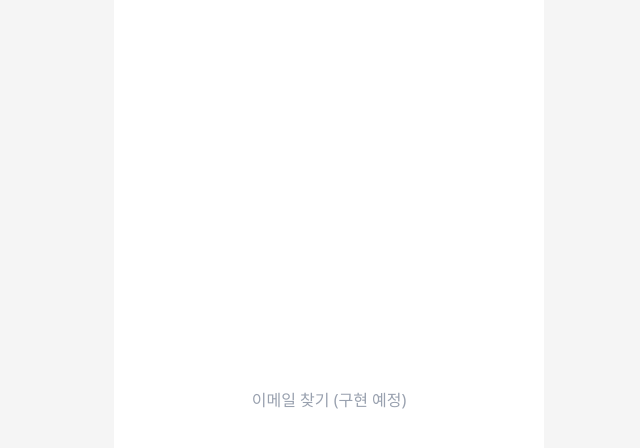
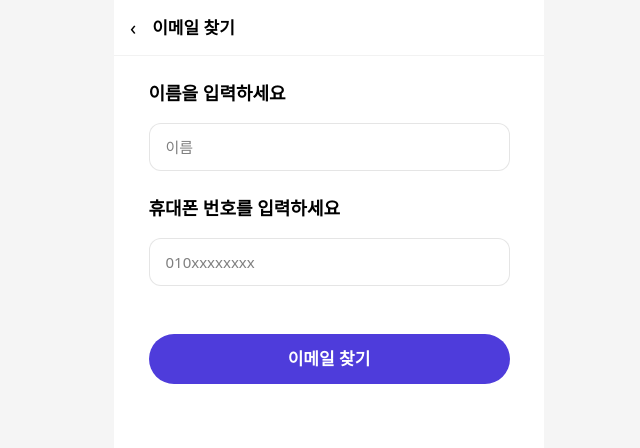
Before and after one commit to bookmarkproject/bookmark_web_react, a React (Vite) app: page /search/email in a window 1280 px wide. Shown: the top 448 px of the page, without its empty margins (311-951 px from the left). Built offline with nearby package versions, Linux system fonts and the light colour scheme.

Commit message:
feat : 이메일 찾기 UI 구현

```diff
--- a/src/pages/auth/SearchEmailPage.tsx
+++ b/src/pages/auth/SearchEmailPage.tsx
@@ -1,7 +1,54 @@
+import { useState } from 'react';
+import { useNavigate } from 'react-router-dom';
+
 export default function SearchEmailPage() {
+  const navigate = useNavigate();
+  const [name, setName] = useState('');
+  const [phone, setPhone] = useState('');
+
   return (
-    <div className="flex items-center justify-center min-h-screen">
-      <p className="text-gray-400">이메일 찾기 (구현 예정)</p>
+    <div className="min-h-screen flex flex-col">
+      {/* 헤더 */}
+      <div className="flex items-center px-4 h-[56px] border-b border-black/5">
+        <button onClick={() => navigate(-1)} className="p-2 -ml-2 text-xl">‹</button>
+        <h1 className="text-[17px] font-bold ml-2">이메일 찾기</h1>
+      </div>
+
+      {/* 본문 */}
+      <div className="flex-1 px-4 py-6">
+        <div className="w-full max-w-[361px] mx-auto flex flex-col">
+
+          <p className="text-[18px] font-bold">이름을 입력하세요</p>
+          <div className="mt-4">
+            <input
+              type="text"
+              placeholder="이름"
+              value={name}
+              onChange={(e) => setName(e.target.value)}
+              className="w-full h-[48px] px-4 rounded-[12px] text-[15px] outline-none border border-black/10 bg-white"
+            />
+          </div>
+
+          <p className="text-[18px] font-bold mt-6">휴대폰 번호를 입력하세요</p>
+          <div className="mt-4">
+            <input
+              type="tel"
+              placeholder="010xxxxxxxx"
+              value={phone}
+              onChange={(e) => setPhone(e.target.value.replace(/\D/g, '').slice(0, 11))}
+              className="w-full h-[48px] px-4 rounded-[12px] text-[15px] outline-none border border-black/10 bg-white"
+            />
+          </div>
+
+          <button
+            onClick={() => {}}
+            className="w-full h-[50px] rounded-[56px] bg-[#4E3CDB] text-white text-[17px] font-bold mt-12 active:opacity-80 transition-opacity"
+          >
+            이메일 찾기
+          </button>
+
+        </div>
+      </div>
     </div>
   );
 }
--- a/src/pages/auth/SearchEmailResultPage.tsx
+++ b/src/pages/auth/SearchEmailResultPage.tsx
@@ -1,7 +1,42 @@
+import { useNavigate, useLocation } from 'react-router-dom';
+
+function maskEmail(email: string): string {
+  const atIdx = email.indexOf('@');
+  return `${email.substring(0, 2)}****${email.substring(atIdx)}`;
+}
+
 export default function SearchEmailResultPage() {
+  const navigate = useNavigate();
+  const location = useLocation();
+  const email = location.state?.email as string | undefined;
+
   return (
-    <div className="flex items-center justify-center min-h-screen">
-      <p className="text-gray-400">이메일 찾기 결과 (구현 예정)</p>
+    <div className="min-h-screen flex flex-col">
+      {/* 헤더 */}
+      <div className="flex items-center px-4 h-[56px] border-b border-black/5">
+        <button onClick={() => navigate(-1)} className="p-2 -ml-2 text-xl">‹</button>
+        <h1 className="text-[17px] font-bold ml-2">이메일 찾기</h1>
+      </div>
+
+      {/* 본문 */}
+      <div className="flex-1 px-4 py-6">
+        <div className="w-full max-w-[361px] mx-auto flex flex-col">
+
+          <p className="text-[18px] font-bold">발견된 이메일</p>
+          <p className="text-[17px] mt-5 leading-relaxed">
+            안녕하세요, 회원님의 이메일은<br />
+            {email ? maskEmail(email) : '-'} 입니다.
+          </p>
+
+          <button
+            onClick={() => navigate('/', { replace: true })}
+            className="w-full h-[50px] rounded-[56px] bg-[#4E3CDB] text-white text-[17px] font-bold mt-8 active:opacity-80 transition-opacity"
+          >
+            로그인 화면으로
+          </button>
+
+        </div>
+      </div>
     </div>
   );
 }
```
